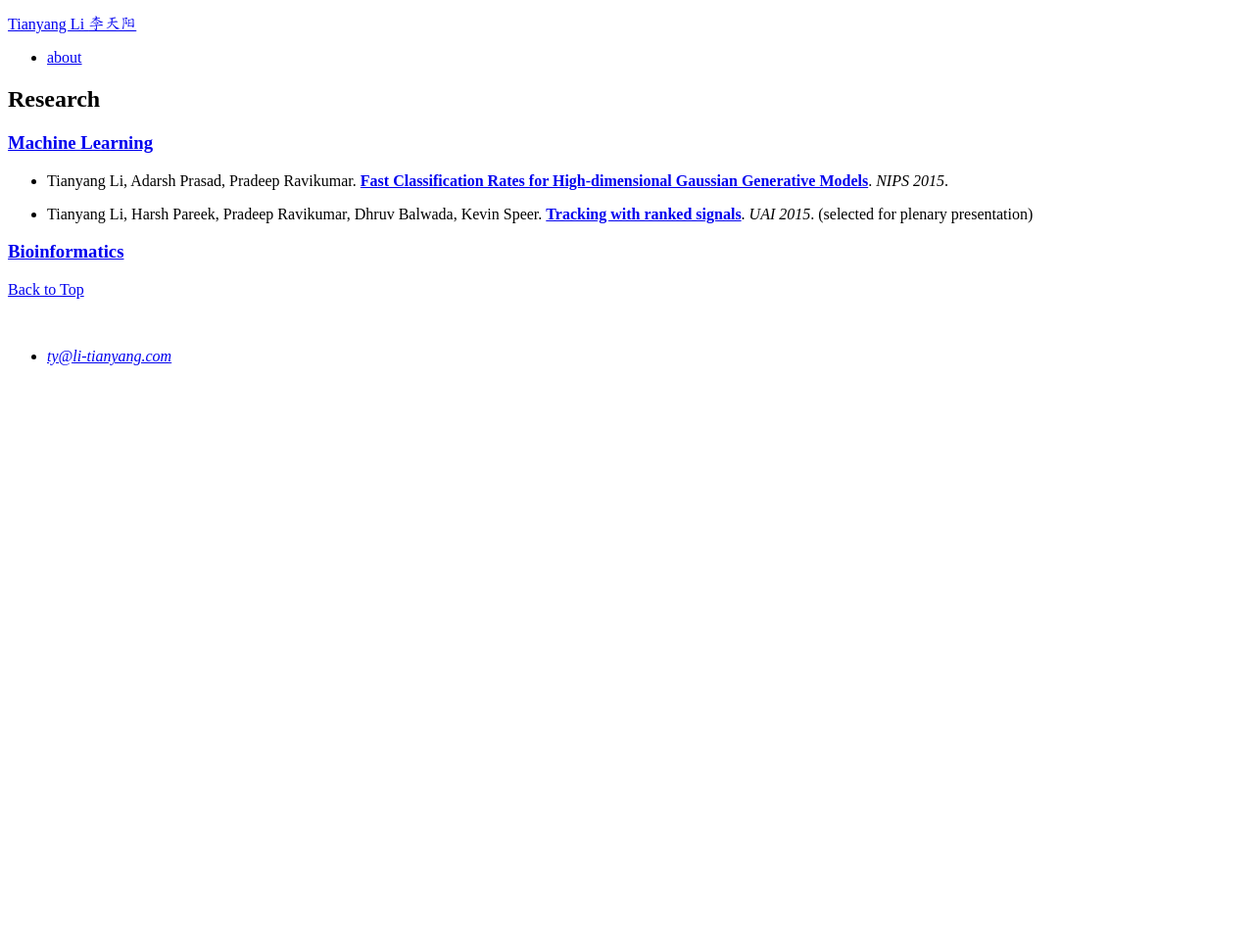
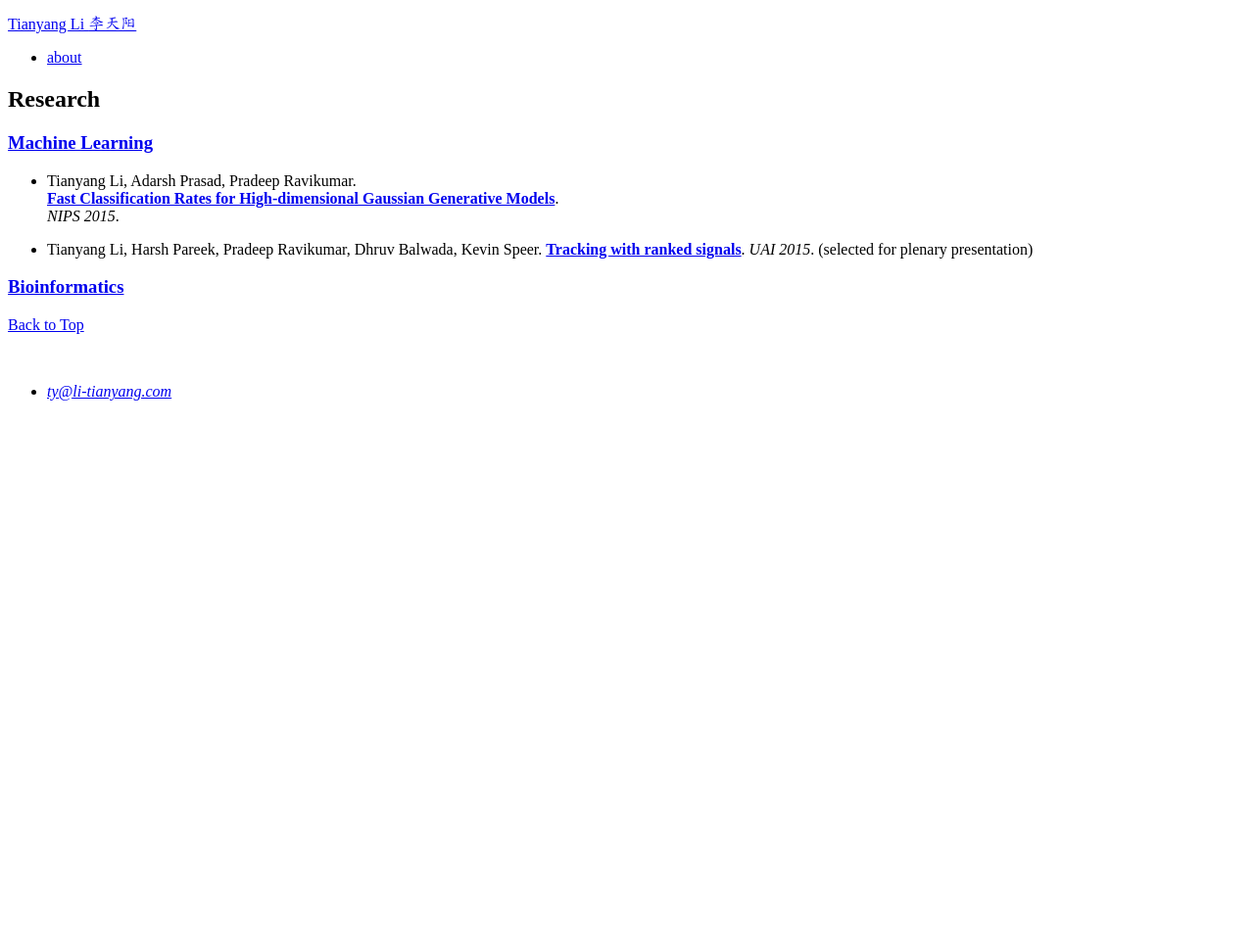
Before and after one commit to li-tianyang/li-tianyang.github.com, a Jekyll site: the page built from research/index.md, in a window 1280 px wide. Shown: the whole page at 98% size. Built offline with Jekyll 4.4.1, drawn with Linux system fonts in a browser that asks for light colours; before the commit the page ends 933 px from its top, so only the background shows below that.

Commit message:
add line break?

```diff
--- a/research/index.md
+++ b/research/index.md
@@ -9,7 +9,7 @@ description: ""
 
 ### [Machine Learning](./)
 
-* Tianyang Li, Adarsh Prasad, Pradeep Ravikumar. **[Fast Classification Rates for High-dimensional Gaussian Generative Models](./papers/nips-2015-gaussian-classification.pdf)**. *NIPS 2015*.
+* Tianyang Li, Adarsh Prasad, Pradeep Ravikumar. <br> **[Fast Classification Rates for High-dimensional Gaussian Generative Models](./papers/nips-2015-gaussian-classification.pdf)**. <br> *NIPS 2015*.
 
 * Tianyang Li, Harsh Pareek, Pradeep Ravikumar, Dhruv Balwada, Kevin Speer. **[Tracking with ranked signals](./papers/uai-2015-tracking.pdf)**. *UAI 2015*. (selected for plenary presentation)
 
```
